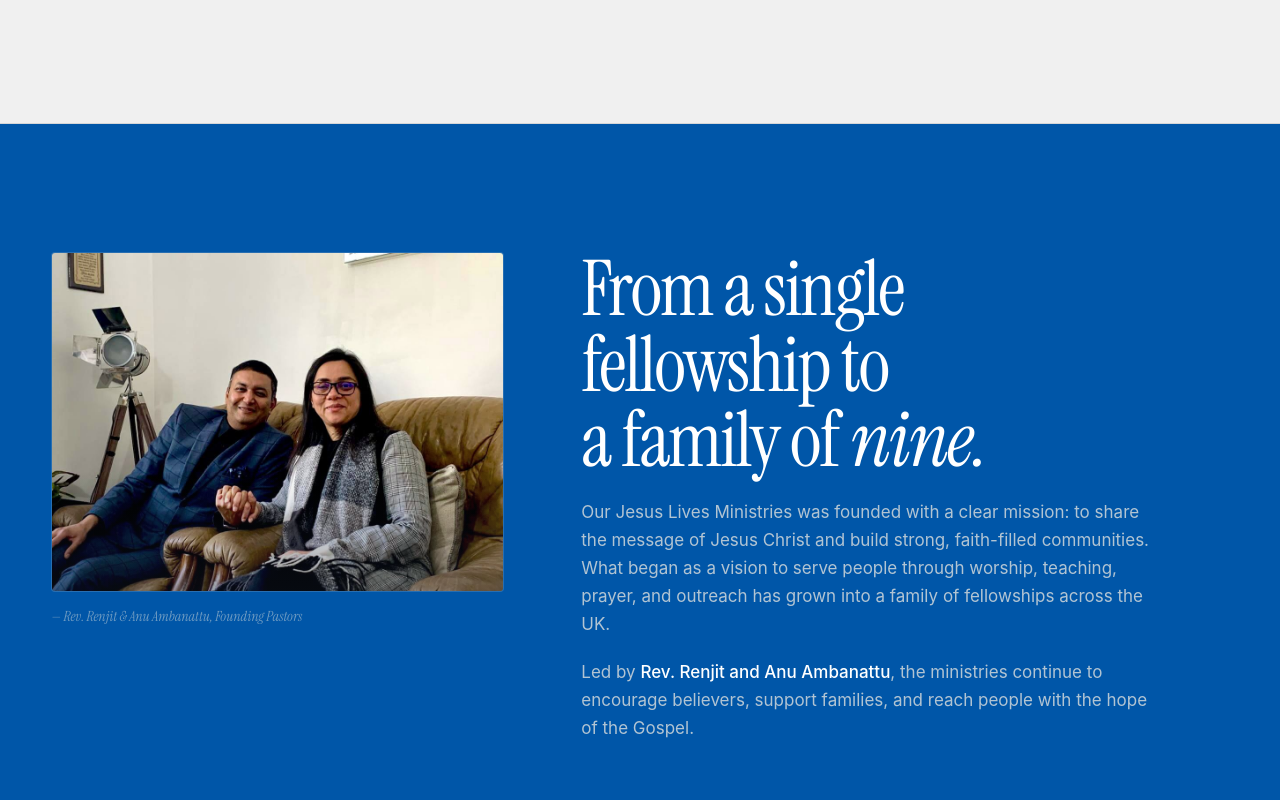
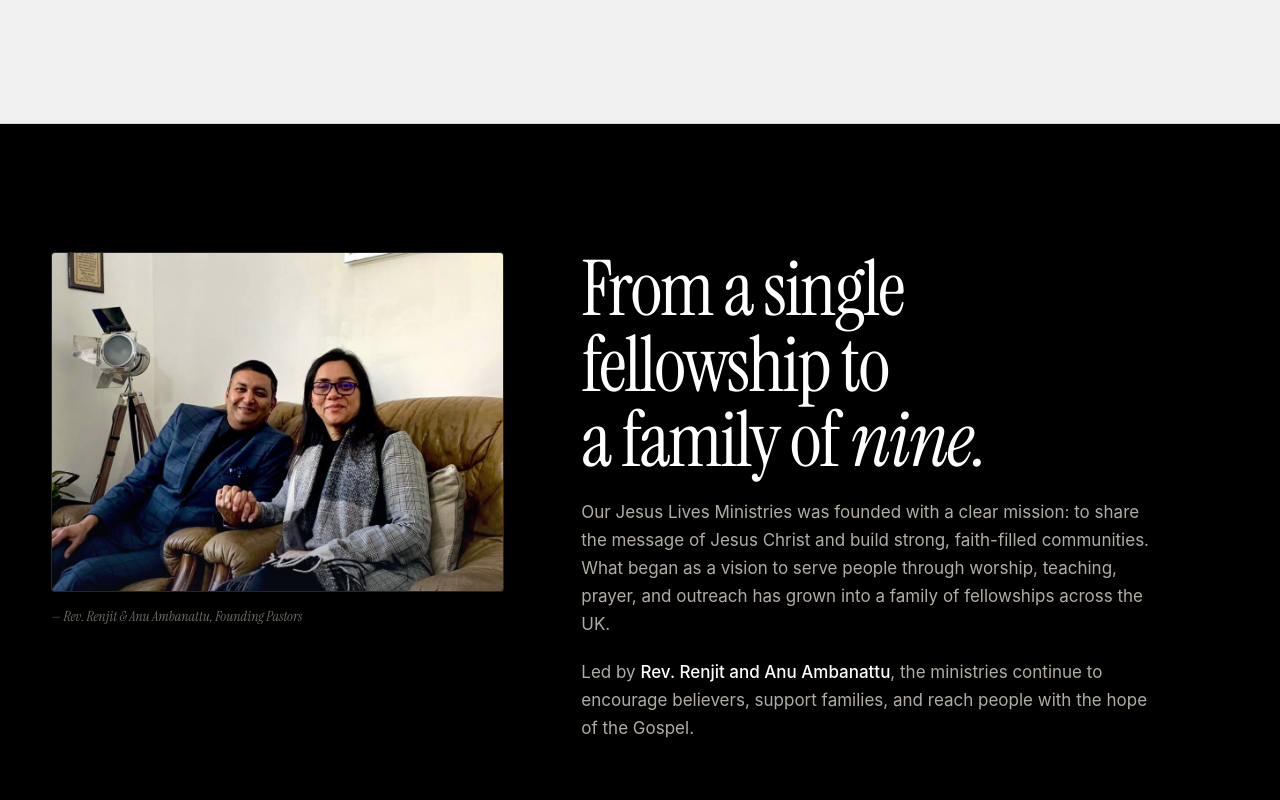
Before and after one commit to ourjesuslives2026/ourjesuslives, a React (Vite) app: page / in a window 1280 px wide. Shown: the part 3400-4200 px from the top of the page. Built offline with nearby package versions, Linux system fonts and the light colour scheme; a web font is replaced by a local one.

Commit message:
Change Story section background from blue to black
Co-Authored-By: Claude Sonnet 4.6 <noreply@anthropic.com>

```diff
--- a/src/index.css
+++ b/src/index.css
@@ -789,7 +789,7 @@ body.nav-solid .nav__secondary-logo img { filter: brightness(0); }
 .branches__map-text strong { font-style: normal; font-weight: 600; }
 
 /* STORY */
-.story { background: var(--c-blue); color: var(--c-cream); padding: clamp(80px, 10vw, 140px) 0; overflow: hidden; }
+.story { background: #000; color: var(--c-cream); padding: clamp(80px, 10vw, 140px) 0; overflow: hidden; }
 
 /* Top: photo + intro */
 .story__top { display: grid; grid-template-columns: 0.7fr 1fr; gap: clamp(40px, 6vw, 80px); align-items: start; }
```
